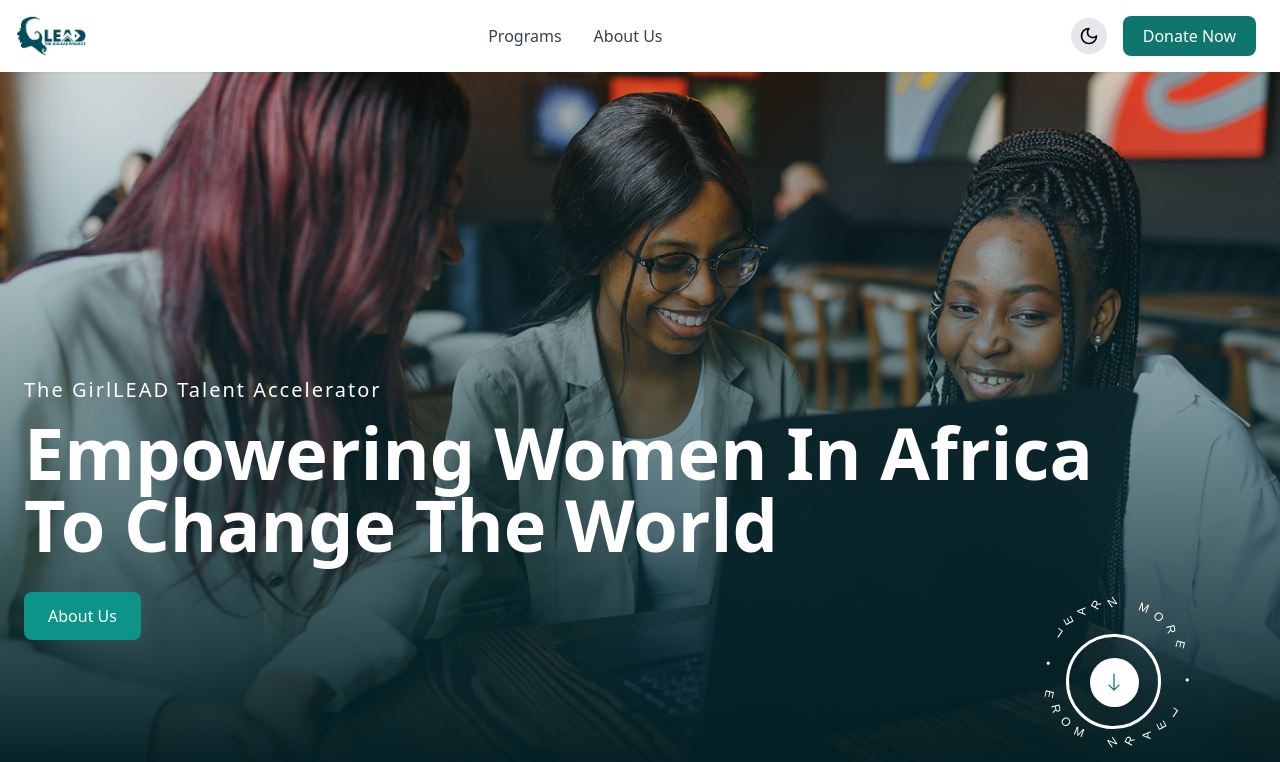
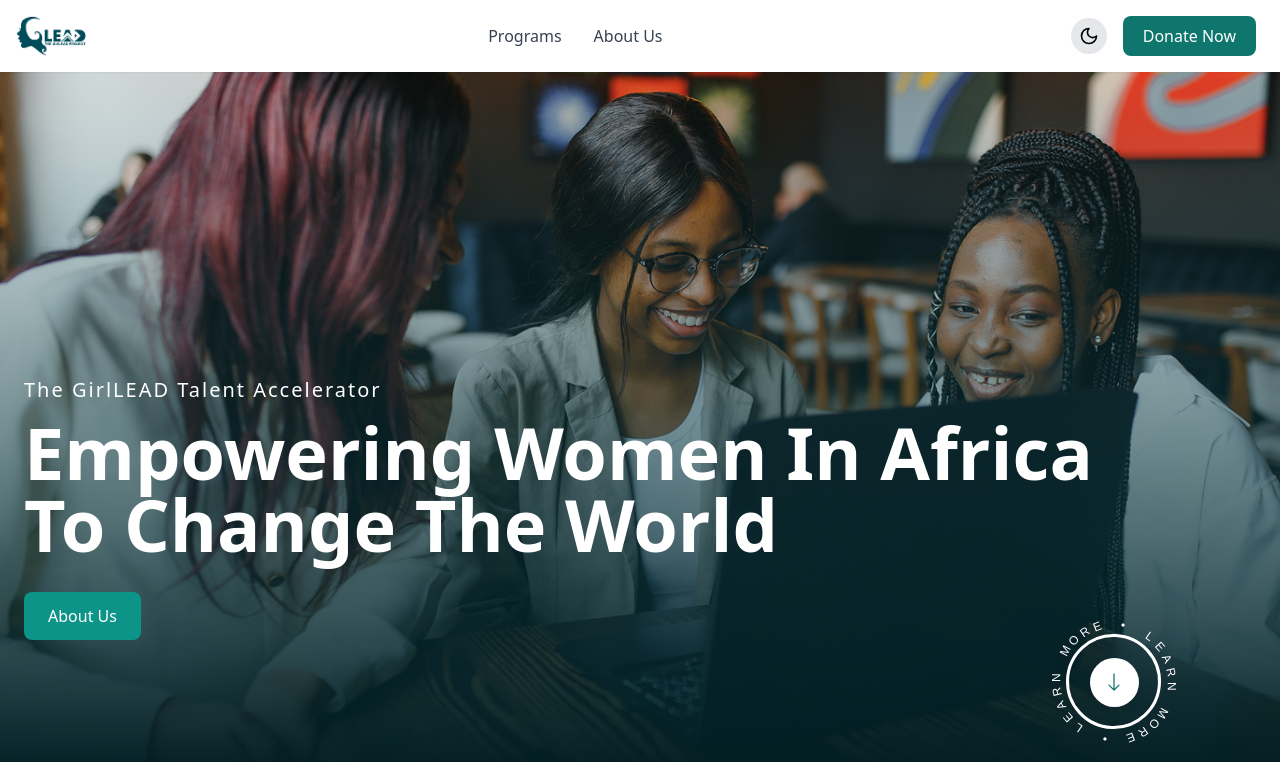
Before and after one commit to The-GirlLEAD-Talent-Accelerator/GirlLEAD_Website_Revamp, a React (Vite) app: page / in a window 1280 px wide. Shown: the top 762 px of the page. Built offline with nearby package versions, Linux system fonts and the light colour scheme.

Commit message:
chore: fixed the rotating circle on the landing page

```diff
--- a/src/components/home/RotatingTextCircle.jsx
+++ b/src/components/home/RotatingTextCircle.jsx
@@ -1,50 +1,3 @@
-
-// import { motion as Motion } from "framer-motion";
-// import { BsArrowDown } from "react-icons/bs";
-
-// export default function RotatingTextCircle({ text = "LEARN MORE • ", size = 120 }) {
-//   const repeatedText = text.repeat(2);
-
-//   return (
-//     <div
-//       className="relative flex items-center justify-center"
-//       style={{ width: size, height: size }}
-//     >
-//       {/* Rotating circular text */}
-//       <Motion.div
-//         animate={{ rotate: 360 }}
-//         transition={{ repeat: Infinity, duration: 10, ease: "linear" }}
-//         className="absolute inset-0 text-[10px] md:text-[12px] tracking-[4px] uppercase font-medium text-white"
-//         style={{
-//           transformOrigin: "center",
-//           fontFamily: "sans-serif",
-//         }}
-//       >
-//         {Array.from(repeatedText).map((char, i) => {
-//           const angle = (i / repeatedText.length) * 360;
-//           return (
-//             <span
-//               key={i}
-//               className="absolute left-1/2 top-1/2"
-//               style={{
-//                 transform: `rotate(${angle}deg) translate(${size / 2.6}px) rotate(${angle * -1}deg)`,
-//                 transformOrigin: "center",
-//               }}
-//             >
-//               {char}
-//             </span>
-//           );
-//         })}
-//       </Motion.div>
-
-//       {/* Center button */}
-//       <div className="w-8 h-8 md:w-10 md:h-10 rounded-full bg-white text-teal-700 flex items-center justify-center text-xs font-bold shadow-md">
-//         <BsArrowDown className="w-4 h-4 md:w-6 md:h-6"/>
-//       </div>
-//     </div>
-//   );
-// }
-
 // will come back to this later
 import { motion as Motion } from "framer-motion";
 import { BsArrowDown } from "react-icons/bs";
@@ -64,7 +17,7 @@ export default function RotatingTextCircle({
       <Motion.div
         animate={{ rotate: 360 }}
         transition={{ repeat: Infinity, duration: 10, ease: "linear" }}
-        className="absolute inset-0 text-[10px] md:text-[12px] tracking-[4px] uppercase font-medium text-white"
+        className="absolute inset-0 text-[10px] md:text-[12px] uppercase font-medium text-white"
         style={{
           transformOrigin: "center",
           fontFamily: "sans-serif",
@@ -79,10 +32,10 @@ export default function RotatingTextCircle({
               style={{
                 transform: `
                   rotate(${angle}deg)
-                  translate(${size / 2}px)
-                  rotate(${angle * 1}deg)
-                `,
-                transformOrigin: "center",
+                  translate(0, -${size / 2.1}px)
+                `, // Trying different values between 2.0 and 2.5 to get the exact spacing I want. The smaller the number, the more space between the text and the inner circle.
+                //To add more space between the rotating text and the inner circle, simply adjust the divisor in the translate value. The smaller the divisor, the farther out the text will be
+                transformOrigin: "0 0",
               }}
             >
               {char}
@@ -90,7 +43,6 @@ export default function RotatingTextCircle({
           );
         })}
       </Motion.div>
-
       {/* Middle rotating ring */}
       <Motion.div
         animate={{ rotate: -360 }}
```
